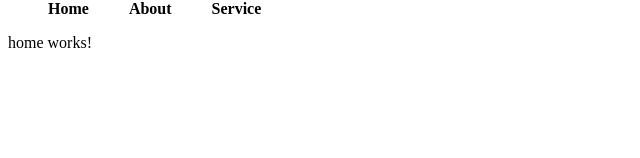
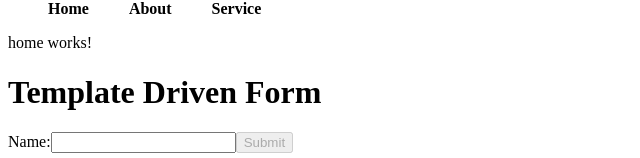
Before and after one commit to AshishChauhan7386/Angular-repository, an Angular app: page / in a window 1280 px wide. Shown: the part 2043-2201 px from the top of the page, without its empty margins (0-640 px from the left). Before the commit the page ends 2111 px from the top, so only its background shows below. Built offline with nearby package versions, Linux system fonts and the light colour scheme; no server answers.

Commit message:
add template driven form

```diff
--- a/src/app/app.component.html
+++ b/src/app/app.component.html
@@ -4,3 +4,4 @@
 <app-pipe></app-pipe>
 <app-service-and-dependency-injection></app-service-and-dependency-injection>
 <app-header></app-header>
+<app-template-drivenform></app-template-drivenform>
--- a/src/app/app.module.ts
+++ b/src/app/app.module.ts
@@ -20,6 +20,7 @@ import { HomeComponent } from './component/home/home.component';
 import { AboutComponent } from './component/about/about.component';
 import { ServiceComponent } from './component/service/service.component';
 import { GalleryComponent } from './component/gallery/gallery.component';
+import { TemplateDrivenformComponent } from './component/template-drivenform/template-drivenform.component';
 
 
 
@@ -40,6 +41,7 @@ import { GalleryComponent } from './component/gallery/gallery.component';
          AboutComponent,
          ServiceComponent,
          GalleryComponent,
+         TemplateDrivenformComponent,
 
   ],
   imports: [
--- /dev/null
+++ b/src/app/component/template-drivenform/template-drivenform.component.html
@@ -0,0 +1,15 @@
+<h1>Template Driven Form</h1>
+<form #myForm="ngForm" (ngSubmit)="onSubmit(myForm)">
+    <label for="name">Name:</label>
+    <input type="text" id="name" required minlength="3" maxlength="10" [(ngModel)]="user.name" name="name"
+        #name="ngModel" />
+
+    <div *ngIf="name.invalid && name.touched">
+        <div *ngIf="name.errors?.['required']">Name is required.</div>
+        <div *ngIf="name.errors?.['minlength']">
+            Name must be at least 3 characters long.
+        </div>
+    </div>
+
+    <button type="submit" [disabled]="myForm.invalid">Submit</button>
+</form>
--- /dev/null
+++ b/src/app/component/template-drivenform/template-drivenform.component.ts
@@ -0,0 +1,18 @@
+import { Component } from '@angular/core';
+
+@Component({
+  selector: 'app-template-drivenform',
+  templateUrl: './template-drivenform.component.html',
+  styleUrl: './template-drivenform.component.css'
+})
+export class TemplateDrivenformComponent {
+  user = {
+    name: ''
+  };
+  onSubmit(form: any): void {
+    if (form.valid) {
+      console.log('Form Submitted!', this.user);
+
+    }
+  }
+}
```
Also changed, not shown: src/app/component/template-drivenform/template-drivenform.component.css (added), 1 other file (tests, documents, lock files or other folders).
